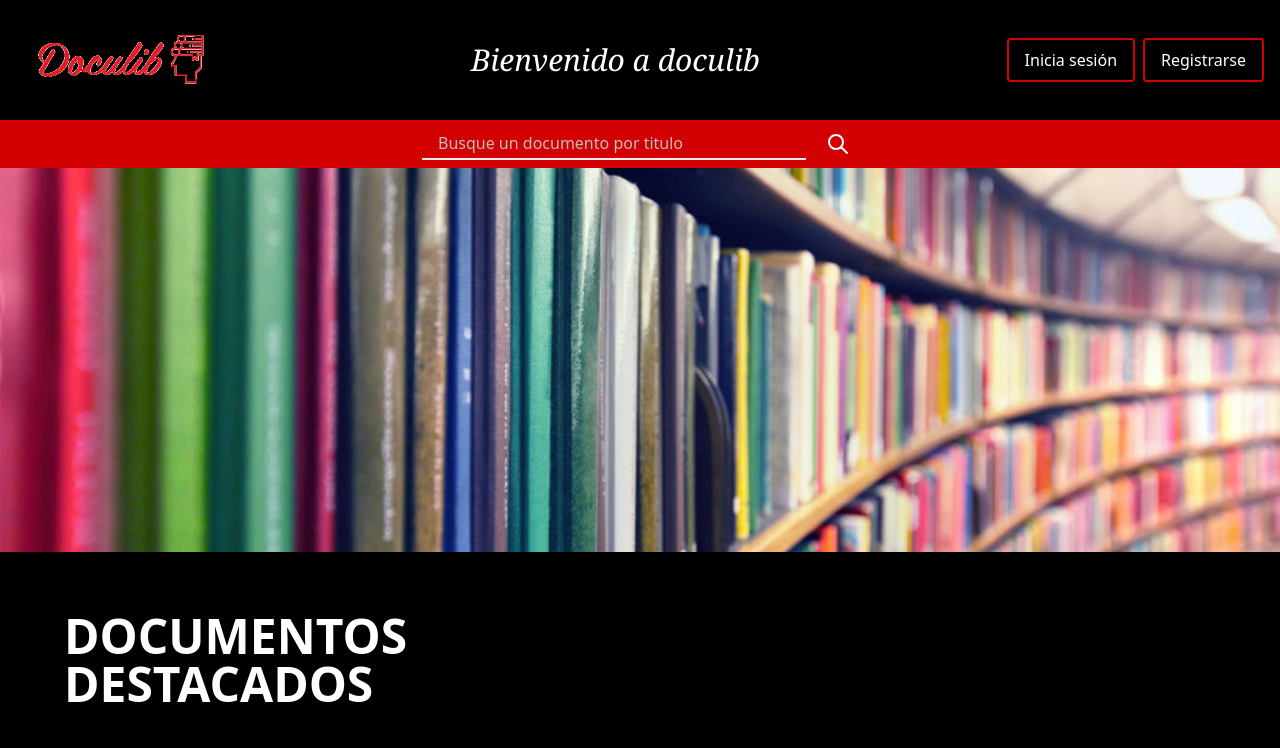
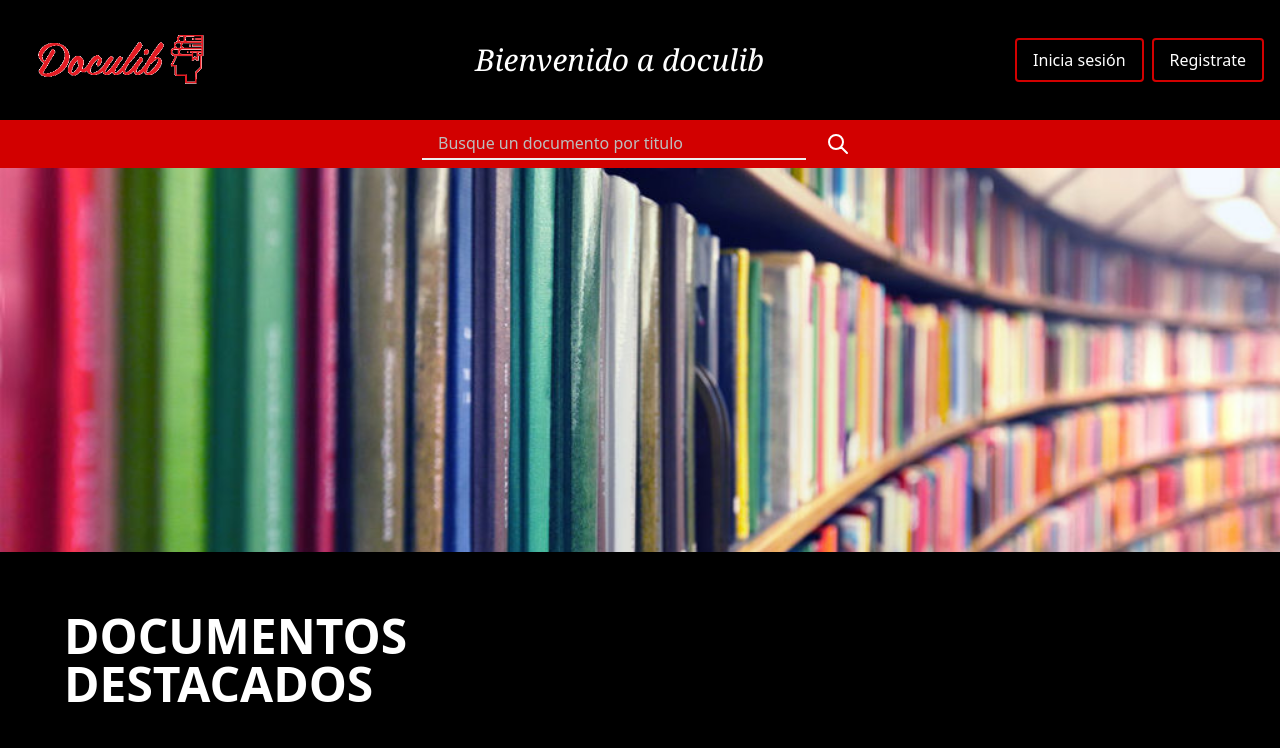
Before and after one commit to storresar/biblioteca, a Vue app in the folder frontend/: page / in a window 1280 px wide. Shown: the top 748 px of the page. Built offline with nearby package versions, Linux system fonts and the light colour scheme; what vue-sweetalert2 would draw is missing.

Commit message:
fondo pro jacker en registrar

```diff
--- a/frontend/src/App.vue
+++ b/frontend/src/App.vue
@@ -1,5 +1,5 @@
 <template>
-  <div id="nav" class="">
+  <div id="nav">
     <router-view/>
     <widget-container-modal />
   </div>
--- a/frontend/src/components/Header.vue
+++ b/frontend/src/components/Header.vue
@@ -8,10 +8,16 @@
         <div class="flex gap-2 items-center">
         <button @click="openLoginModal()"
         class="rounded border-2 border-red-450 px-4 py-2 h-11 text-white shadow-lg hover:bg-red-450">
-        Inicia sesión</button>
+            <router-link to="/login">
+                Inicia sesión
+            </router-link>
+        </button>
         <button
         class="rounded border-2 border-red-450 px-4 py-2 h-11 text-white shadow-lg hover:bg-red-450">
-        Registrarse</button>
+            <router-link to="/registro">
+                Registrate
+            </router-link>
+        </button>
         </div>
     </header>
 </template>
--- a/frontend/src/components/Registro.vue
+++ b/frontend/src/components/Registro.vue
@@ -1,6 +1,6 @@
 <template>
 <div class="grid min-h-screen place-items-center">
-  <div class="w-11/12 px-12 py-4 bg-white sm:w-10/12 md:w-3/2 lg:w-7/12">
+  <div class="w-11/12 px-12 py-4 bg-white sm:w-10/12 md:w-3/2 lg:w-full">
     <form class="mt-6" @submit.prevent="submit">
       <div class="flex justify-between gap-3">
         <span class="w-full sm:w-1/2">
--- a/frontend/src/views/Registro_Usuarios.vue
+++ b/frontend/src/views/Registro_Usuarios.vue
@@ -1,8 +1,11 @@
 <template>
   <div class="bg-black">
-    <div class="registro grid grid-rows-2 sm:grid-rows-1 md:grid-cols-3">
-      <img src="https://www.wallpapertip.com/wmimgs/42-425055_src-large-library-background-data-id-hd-wallpaper.jpg" alt="Perrito" class="place-self-center w-full hidden md:block">
-      <Registro class="col-span-2 place-self-stretch"/>
+    <div class="registro grid place-items-center bgFondo">
+      <!--- izquierda
+      <img src="https://www.wallpapertip.com/wmimgs/42-425055_src-large-library-background-data-id-hd-wallpaper.jpg" alt="Perrito"
+      class="place-self-center w-full hidden md:block h-full">
+      --- derecha -->
+      <Registro/>
     </div>
     <Footer/>
   </div>
@@ -23,3 +26,16 @@ export default {
   },
 }
 </script>
+
+<style scoped>
+
+.bgFondo{
+  background-image: url("https://images6.alphacoders.com/389/thumb-1920-389877.jpg");
+  background-size: cover;
+  background-repeat: no-repeat;
+  background-position: center;
+  height: 100%;
+  width: 100%;
+}
+
+</style>
```
